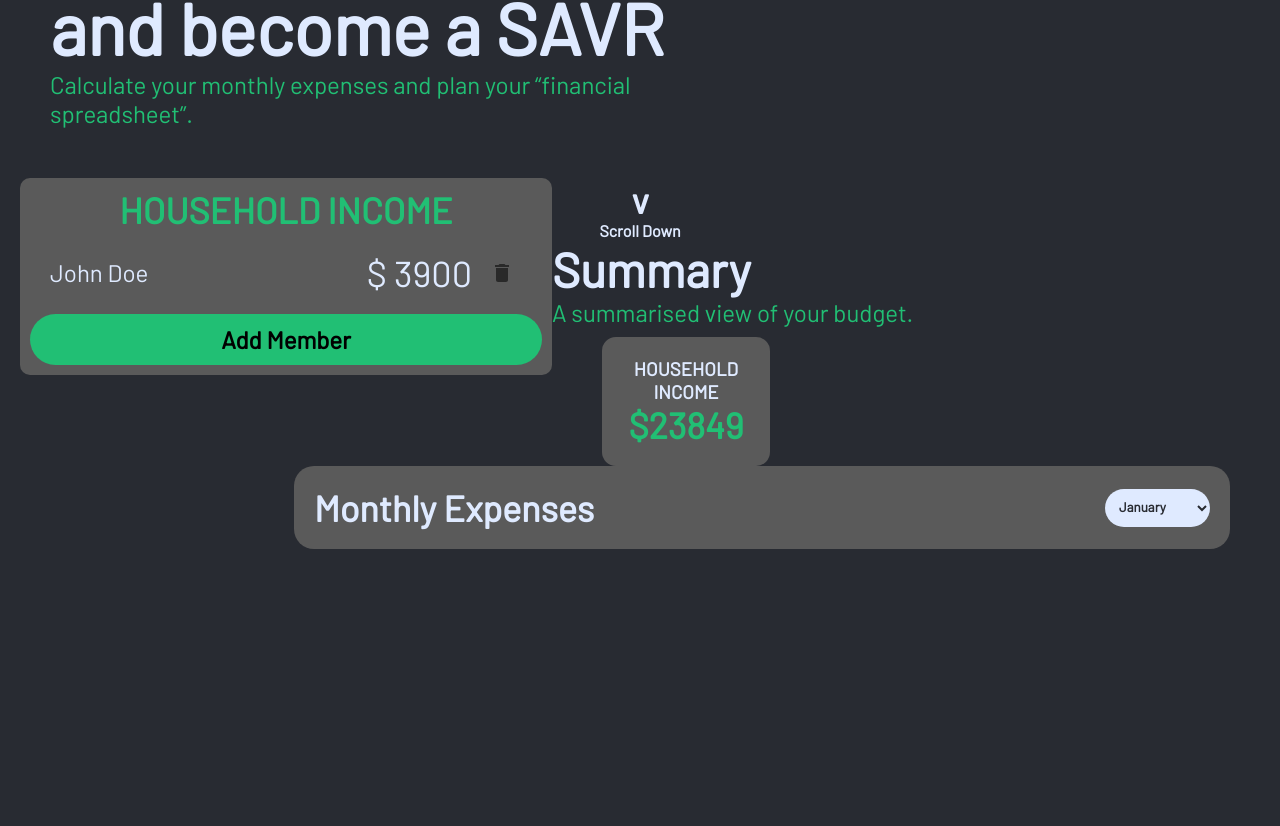
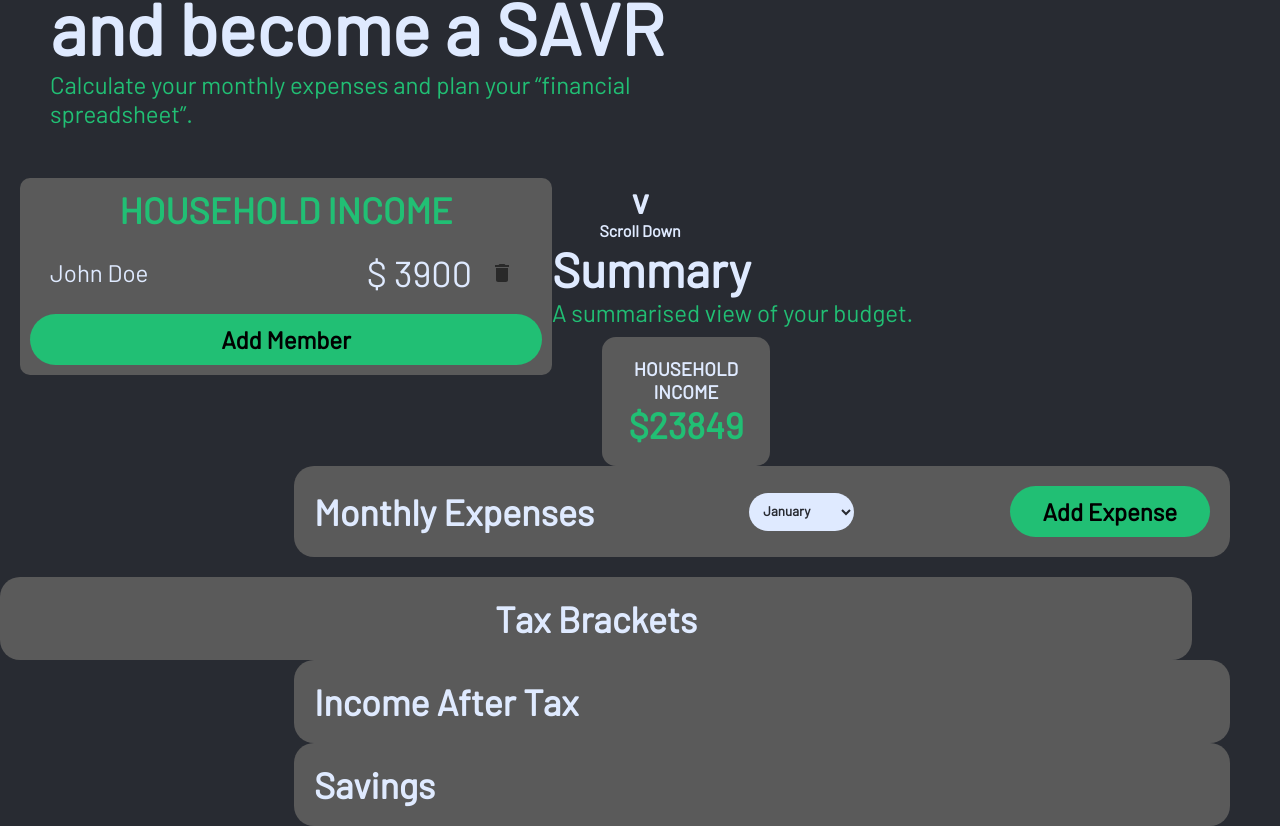
Before and after one commit to WiaanDuvenhage-200307/SAVR, a React (Create React App) app: page / in a window 1280 px wide. Shown: the part 398-1224 px from the top of the page. Before the commit the page ends 947 px from the top, so only its background shows below. Built offline with nearby package versions, Linux system fonts and the light colour scheme.

Commit message:
added all necessary comps

```diff
--- a/src/App.js
+++ b/src/App.js
@@ -8,6 +8,9 @@ import SummaryHeading from './components/UI/SummaryHeading';
 import TotalIncome from './components/UI/TotalIncome';
 import MonthlyExpenses from './components/UI/MonthlyExpenses';
 import SumForm from './components/SumForm';
+import TaxBracket from './components/UI/TaxBracket';
+import IncomeAfterTax from './components/UI/IncomeAfterTax';
+import Savings from './components/UI/Savings';
 
 function App() {
   return (
@@ -20,6 +23,9 @@ function App() {
       <SummaryHeading/>
       <TotalIncome/>
       <MonthlyExpenses/>
+      <TaxBracket/>
+      <IncomeAfterTax/>
+      <Savings/>
     </div>
   );
 }
--- /dev/null
+++ b/src/components/UI/IncomeAfterTax.js
@@ -0,0 +1,7 @@
+import React from 'react'
+
+export default function IncomeAfterTax() {
+  return (
+    <div className='month-expenses'><h1>Income After Tax</h1></div>
+  )
+}
--- a/src/components/UI/MonthlyExpenses.js
+++ b/src/components/UI/MonthlyExpenses.js
@@ -1,5 +1,6 @@
 import React from 'react';
 import Dropdown from './Dropdown';
+import Button from './Button';
 
 const MonthlyExpenses = () => {
     return (
@@ -7,6 +8,7 @@ const MonthlyExpenses = () => {
             <div className="row">
                 <h1>Monthly Expenses</h1>
                 <Dropdown/>
+                <Button className="button" name="Add Expense"/>
             </div>
         </div>
     );
--- /dev/null
+++ b/src/components/UI/Savings.js
@@ -0,0 +1,7 @@
+import React from 'react'
+
+export default function Savings() {
+  return (
+    <div className='month-expenses'><h1>Savings</h1></div>
+  )
+}
--- /dev/null
+++ b/src/components/UI/TaxBracket.js
@@ -0,0 +1,9 @@
+import React from 'react'
+
+export default function TaxBracket() {
+  return (
+    <div className='tax-bracket'>
+        <h1>Tax Brackets</h1>
+    </div>
+  )
+}
--- a/src/index.scss
+++ b/src/index.scss
@@ -195,3 +195,19 @@ h3{
     justify-content: space-between;
     align-items: center;
 }
+
+.tax-bracket{
+    width: 90%;
+    float: left;
+    background-color: $light-charcoal;
+    padding: 20px;
+    text-align: left;
+    margin-top: 20px;
+    margin-right: 20px;
+    border-radius: 20px;
+    text-align: center;
+
+    h1{
+        font-size: 36px;
+    }
+}
```
Also changed, not shown: src/setupTests.js (added, +5 -0 lines).
